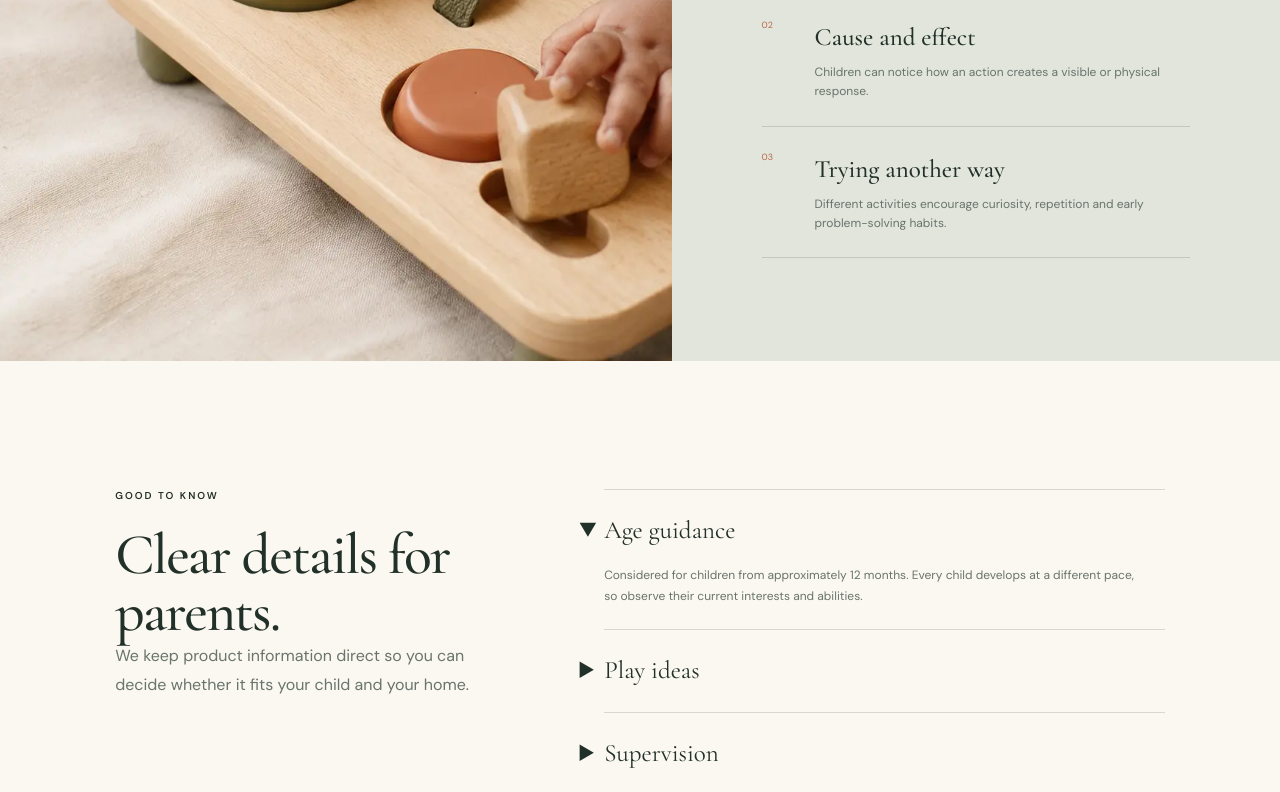
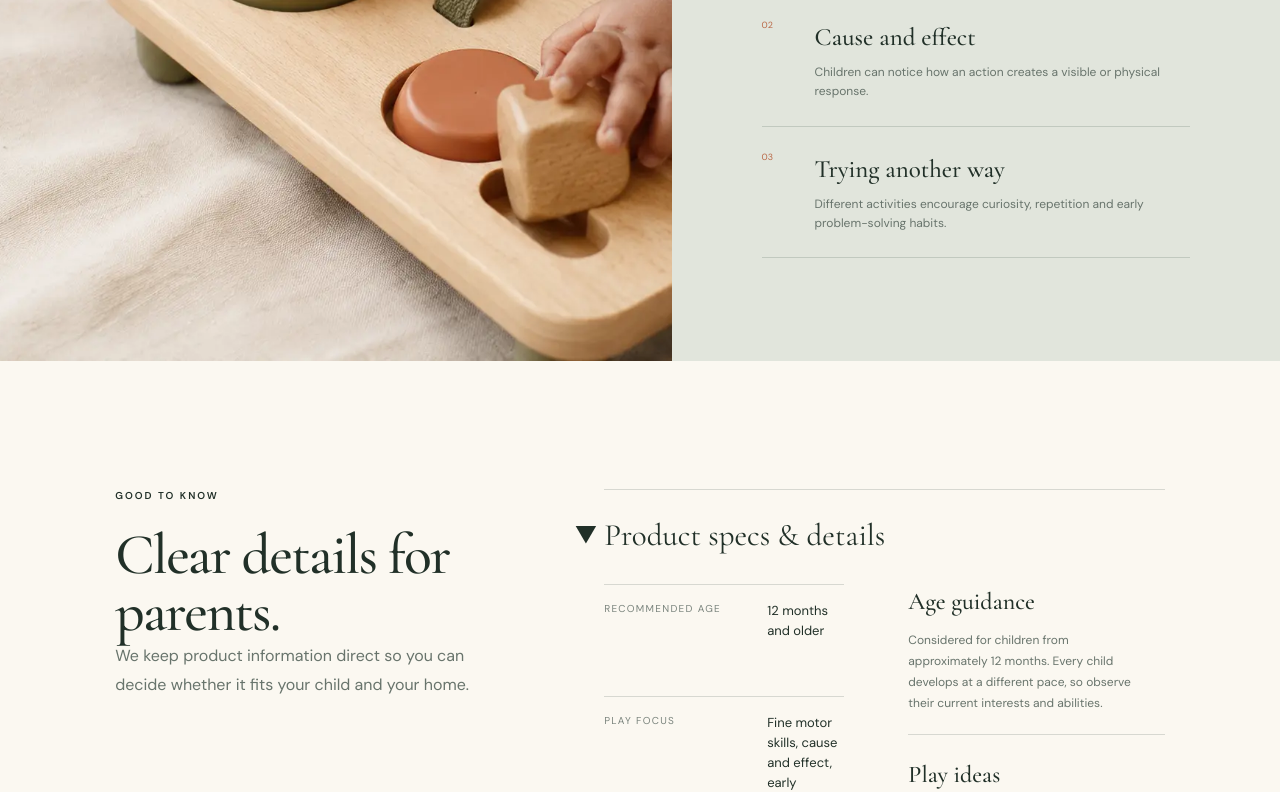
Before and after one commit to Istiakzishan/Zuvee-Duvee-site, a Next.js app: page /products/little-hands-activity-cube in a window 1280 px wide. Shown: the part 2000-2792 px from the top of the page. Built offline with nearby package versions, Linux system fonts and the light colour scheme.

Commit message:
Refine product details specs section

```diff
--- a/app/globals.css
+++ b/app/globals.css
@@ -154,7 +154,7 @@ footer .logo { color:white; }
 .product-gallery img { position:absolute; inset:0; width:100%; height:100%; object-fit:cover; transition:transform .45s; }.product-gallery figure:hover img { transform:scale(1.015); }
 .product-summary { padding:clamp(28px,4vw,64px) 0; align-self:start; position:sticky; top:98px; }
 .product-summary h1 { font-size:clamp(50px,5vw,72px); max-width:560px; margin-bottom:20px; }
-.product-price { font-size:17px; margin-bottom:30px; }
+.product-price { font-size:clamp(24px,2.1vw,32px); line-height:1; font-weight:600; color:var(--green); margin-bottom:30px; }
 .product-intro { color:#5f6c64; line-height:1.8; max-width:510px; }
 .product-tags { display:flex; flex-wrap:wrap; gap:8px; margin:25px 0 34px; }
 .product-tags span { border:1px solid var(--line); padding:8px 11px; font-size:9px; letter-spacing:.08em; text-transform:uppercase; }
@@ -182,6 +182,16 @@ footer .logo { color:white; }
 .product-accordions details { border-bottom:1px solid var(--line); padding:22px 0; }
 .product-accordions summary { cursor:pointer; font-family:var(--display); font-size:25px; list-style-position:outside; }
 .product-accordions details p { padding:16px 30px 0 0; color:#68746c; line-height:1.75; font-size:12px; max-width:620px; margin:0; }
+.product-specs-panel summary { font-size:31px; }
+.product-specs-content { padding-top:26px; display:grid; grid-template-columns:.9fr 1.1fr; gap:clamp(28px,5vw,70px); }
+.product-specs-list { margin:0; display:grid; gap:0; border-top:1px solid var(--line); }
+.product-specs-list div { display:grid; grid-template-columns:145px 1fr; gap:18px; padding:16px 0; border-bottom:1px solid var(--line); }
+.product-specs-list dt { font-size:10px; letter-spacing:.13em; text-transform:uppercase; color:#7a847d; }
+.product-specs-list dd { margin:0; font-size:13px; line-height:1.55; color:var(--ink); }
+.product-detail-notes { display:grid; gap:22px; }
+.product-detail-notes article { padding-bottom:20px; border-bottom:1px solid var(--line); }
+.product-detail-notes h3 { font-family:var(--display); font-weight:500; font-size:24px; margin-bottom:0; }
+.product-detail-notes p { padding-top:10px!important; }
 .product-seo-copy { padding:clamp(90px,10vw,150px) clamp(22px,18vw,280px); text-align:center; background:var(--cream); }
 .product-seo-copy>p:not(.eyebrow) { max-width:800px; margin:28px auto; line-height:1.9; color:#606d65; }
 .product-seo-copy>div { display:flex; justify-content:center; gap:30px; margin-top:35px; }.product-seo-copy a { font-size:11px; border-bottom:1px solid currentColor; padding-bottom:5px; }
@@ -230,6 +240,7 @@ footer .logo { color:white; }
   .product-detail-hero { grid-template-columns:1fr; gap:10px; }
   .product-summary { position:static; padding:38px 0 0; }
   .product-editorial,.product-information { grid-template-columns:1fr; gap:25px; }
+  .product-specs-content { grid-template-columns:1fr; }
   .product-benefits { grid-template-columns:1fr; }.benefit-image { min-height:520px; }
 }
 
@@ -272,8 +283,10 @@ footer .logo { color:white; }
   .product-gallery .product-gallery-main { aspect-ratio:1; }
   .product-gallery figure { aspect-ratio:.9; }
   .product-summary h1 { font-size:50px; }
+  .product-price { font-size:27px; }
   .purchase-panel { grid-template-columns:92px 1fr; }
   .product-editorial,.product-information { padding:80px 20px; }
+  .product-specs-list div { grid-template-columns:1fr; gap:6px; }
   .product-benefits>div:last-child { padding:75px 20px; }
   .benefit-image { min-height:380px; }
   .product-seo-copy { padding:80px 20px; text-align:left; }
--- a/app/products/[slug]/page.tsx
+++ b/app/products/[slug]/page.tsx
@@ -111,7 +111,19 @@ export default async function ProductPage({ params }: PageProps) {
 
       <section className="product-information">
         <div><p className="eyebrow">GOOD TO KNOW</p><h2>Clear details for parents.</h2><p>We keep product information direct so you can decide whether it fits your child and your home.</p></div>
-        <div className="product-accordions">{product.details.map((detail, index) => <details key={detail.title} open={index === 0}><summary>{detail.title}</summary><p>{detail.copy}</p></details>)}</div>
+        <div className="product-accordions">
+          <details className="product-specs-panel" open>
+            <summary>Product specs & details</summary>
+            <div className="product-specs-content">
+              <dl className="product-specs-list">
+                {product.specs.map((spec) => <div key={spec.label}><dt>{spec.label}</dt><dd>{spec.value}</dd></div>)}
+              </dl>
+              <div className="product-detail-notes">
+                {product.details.map((detail) => <article key={detail.title}><h3>{detail.title}</h3><p>{detail.copy}</p></article>)}
+              </div>
+            </div>
+          </details>
+        </div>
       </section>
 
       <section className="product-seo-copy">
--- a/app/products/product-data.ts
+++ b/app/products/product-data.ts
@@ -10,6 +10,7 @@ export type ProductDetail = {
   description: string;
   selectedReason: [string, string];
   benefits: { title: string; copy: string }[];
+  specs: { label: string; value: string }[];
   details: { title: string; copy: string }[];
   seoTitle: string;
   seoCopy: string;
@@ -32,6 +33,12 @@ export const products: ProductDetail[] = [
       { title: "Controlled hand movements", copy: "Turning, pressing and grasping can give small hands opportunities to practise movement with intention." },
       { title: "Cause and effect", copy: "Children can notice how an action creates a visible or physical response." },
       { title: "Trying another way", copy: "Different activities encourage curiosity, repetition and early problem-solving habits." },
+    ],
+    specs: [
+      { label: "Recommended age", value: "12 months and older" },
+      { label: "Play focus", value: "Fine motor skills, cause and effect, early problem solving" },
+      { label: "Best for", value: "Short independent play with nearby adult guidance" },
+      { label: "Availability", value: "Delivery across Bangladesh" },
     ],
     details: [
       { title: "Age guidance", copy: "Considered for children from approximately 12 months. Every child develops at a different pace, so observe their current interests and abilities." },
@@ -63,6 +70,12 @@ export const products: ProductDetail[] = [
       { title: "Sensory discovery", copy: "Gentle textures and shapes create small moments of noticing without overstimulation." },
       { title: "Shared floor play", copy: "The set fits short parent-guided play moments during tummy time or calm awake periods." },
     ],
+    specs: [
+      { label: "Recommended age", value: "4 months and older" },
+      { label: "Play focus", value: "Sensory discovery, reaching, grasping" },
+      { label: "Best for", value: "Calm awake time and parent-guided floor play" },
+      { label: "Availability", value: "Delivery across Bangladesh" },
+    ],
     details: [
       { title: "Age guidance", copy: "Considered for babies from approximately 4 months, when they are beginning to reach and grasp." },
       { title: "Play ideas", copy: "Place one piece within reach and let your baby notice it before offering another." },
@@ -92,6 +105,12 @@ export const products: ProductDetail[] = [
       { title: "Shape recognition", copy: "Children can notice edges, corners and visual differences as they match each piece." },
       { title: "Hand-eye coordination", copy: "Lifting and placing pieces connects what children see with how their hands move." },
       { title: "Persistence", copy: "A familiar puzzle supports trying again without needing a noisy reward." },
+    ],
+    specs: [
+      { label: "Recommended age", value: "3 years and older" },
+      { label: "Play focus", value: "Matching, logic, hand-eye coordination" },
+      { label: "Best for", value: "Quiet tabletop play and guided puzzle time" },
+      { label: "Availability", value: "Delivery across Bangladesh" },
     ],
     details: [
       { title: "Age guidance", copy: "Considered for children from approximately 3 years, with adult support when needed." },
@@ -123,6 +142,12 @@ export const products: ProductDetail[] = [
       { title: "Focus and attention", copy: "Contained activities encourage a child to stay with one task a little longer." },
       { title: "Cause and effect", copy: "Simple responses help toddlers connect an action with what changes next." },
     ],
+    specs: [
+      { label: "Recommended age", value: "18 months and older" },
+      { label: "Play focus", value: "Fine motor control, focus, cause and effect" },
+      { label: "Best for", value: "Toddlers who enjoy pressing, turning and repeating actions" },
+      { label: "Availability", value: "Delivery across Bangladesh" },
+    ],
     details: [
       { title: "Age guidance", copy: "Considered for children from approximately 18 months who are interested in buttons, knobs and repeated actions." },
       { title: "Play ideas", copy: "Let your child explore freely first, then name the action they are trying: press, turn, slide or open." },
```
